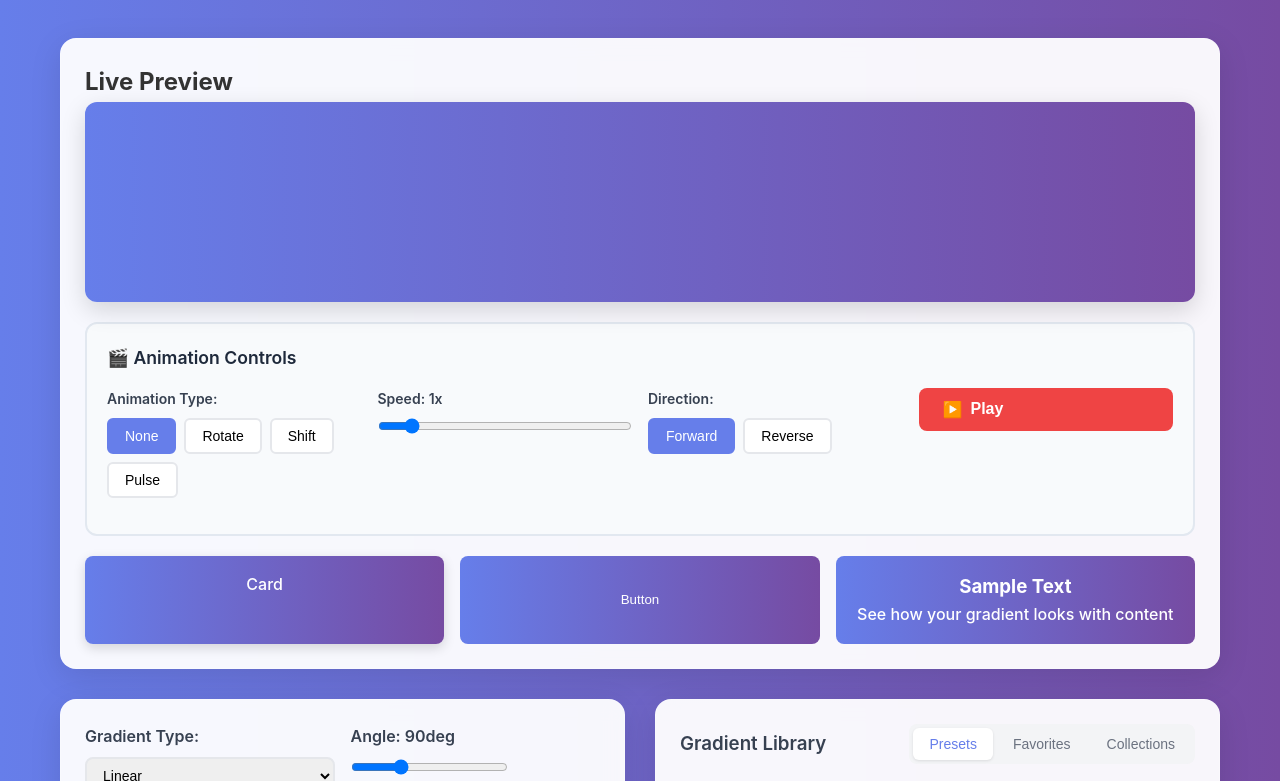
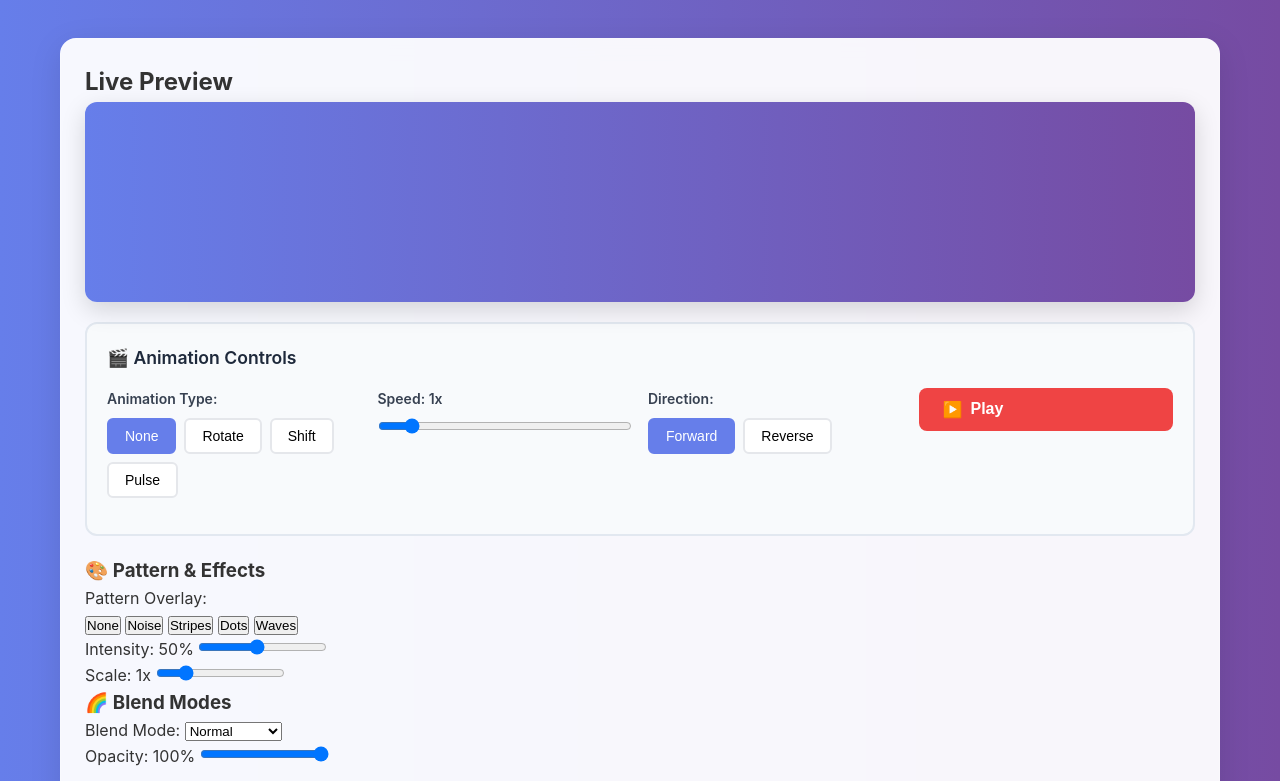
Before and after one commit to rembertdesigns/Gradient-Background-Picker, a plain HTML site: page index.html in a window 1280 px wide. Shown: the part 166-947 px from the top of the page. Drawn offline with Linux system fonts and the light colour scheme.

```diff
--- a/index.html
+++ b/index.html
@@ -55,6 +55,64 @@
                     </div>
                 </div>
 
+                <!-- Enhanced Animation & Effects Controls -->
+<div class="effects-controls">
+    <h3>🎨 Pattern & Effects</h3>
+    <div class="effects-grid">
+        <!-- Pattern Overlays -->
+        <div class="effect-control-group">
+            <label>Pattern Overlay:</label>
+            <div class="pattern-buttons">
+                <button class="pattern-btn active" data-pattern="none">None</button>
+                <button class="pattern-btn" data-pattern="noise">Noise</button>
+                <button class="pattern-btn" data-pattern="stripes">Stripes</button>
+                <button class="pattern-btn" data-pattern="dots">Dots</button>
+                <button class="pattern-btn" data-pattern="waves">Waves</button>
+            </div>
+        </div>
+
+        <!-- Pattern Intensity -->
+        <div class="effect-control-group">
+            <label for="patternIntensity">Intensity: <span id="intensityValue">50%</span></label>
+            <input type="range" id="patternIntensity" min="10" max="100" value="50" step="5">
+        </div>
+
+        <!-- Pattern Scale -->
+        <div class="effect-control-group">
+            <label for="patternScale">Scale: <span id="scaleValue">1x</span></label>
+            <input type="range" id="patternScale" min="0.5" max="3" value="1" step="0.1">
+        </div>
+    </div>
+</div>
+
+<!-- Blend Modes -->
+<div class="blend-controls">
+    <h3>🌈 Blend Modes</h3>
+    <div class="blend-grid">
+        <div class="blend-control-group">
+            <label for="blendMode">Blend Mode:</label>
+            <select id="blendMode">
+                <option value="normal">Normal</option>
+                <option value="multiply">Multiply</option>
+                <option value="screen">Screen</option>
+                <option value="overlay">Overlay</option>
+                <option value="soft-light">Soft Light</option>
+                <option value="hard-light">Hard Light</option>
+                <option value="color-dodge">Color Dodge</option>
+                <option value="color-burn">Color Burn</option>
+                <option value="darken">Darken</option>
+                <option value="lighten">Lighten</option>
+                <option value="difference">Difference</option>
+                <option value="exclusion">Exclusion</option>
+            </select>
+        </div>
+
+        <div class="blend-control-group">
+            <label for="blendOpacity">Opacity: <span id="blendOpacityValue">100%</span></label>
+            <input type="range" id="blendOpacity" min="10" max="100" value="100" step="5">
+        </div>
+    </div>
+</div>
                 <div class="preview-demos">
                     <div class="demo-card">Card</div>
                     <button class="demo-button">Button</button>
```
